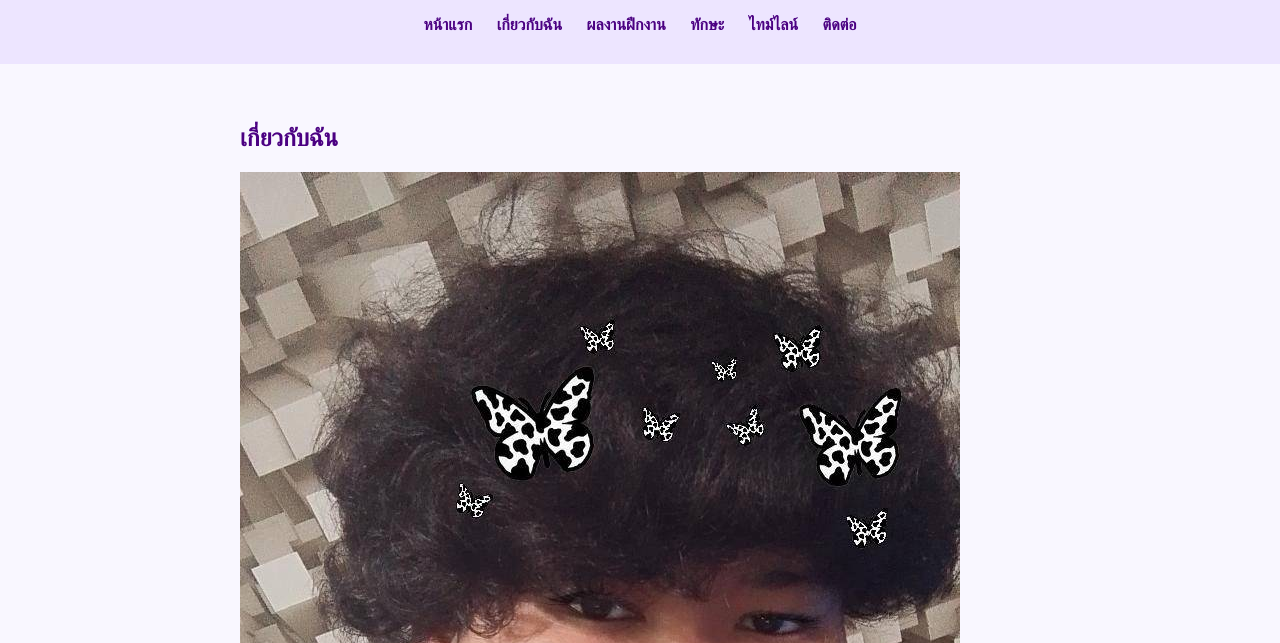
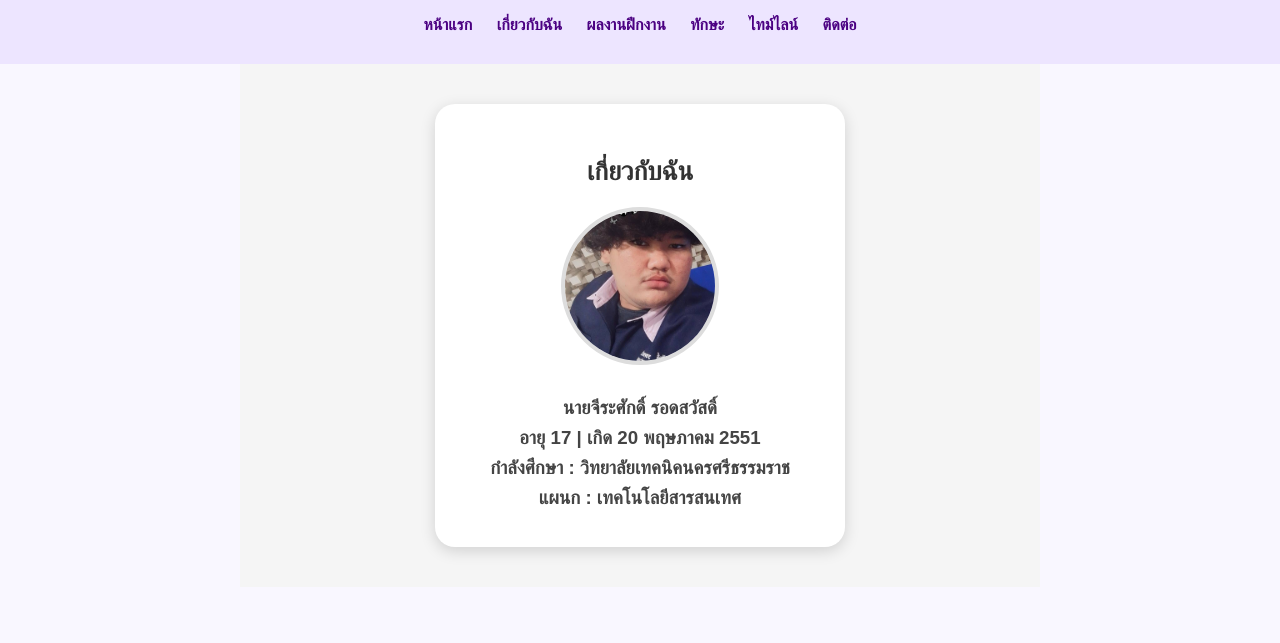
Before and after one commit to jeerasakrodsawat51-cmyk/my-website, a plain HTML site: page index.html in a window 1280 px wide. Shown: the part 138-781 px from the top of the page. Drawn offline with Linux system fonts and the light colour scheme.

Commit message:
Update index.html

```diff
--- a/index.html
+++ b/index.html
@@ -130,16 +130,44 @@
   </header>
 
 <!-- ABOUT -->
-<section id="about">
-  <div class="about-card">
-    <h2>เกี่ยวกับฉัน</h2>
-    <img src="783.jpg" alt="รูปของฉัน" class="about-img">
-    <h3>นายจีระศักดิ์ รอดสวัสดิ์</h3>
-    <h3>อายุ 17 เกิดวันที่ 20 พฤษภาคม 2551</h3>
-    <h3>เรียนที่วิทยาลัยเทคนิคนครศรีธรรม</h3>
-    <h3>นักศึกษาแผนกเทคโนโลยีสารสนเทศ</h3>
+<section id="about" style="
+  display: flex;
+  justify-content: center;
+  padding: 40px 0;
+  background: #f5f5f5;
+">
+  <div class="about-card" style="
+    background: white;
+    padding: 30px;
+    width: 350px;
+    border-radius: 20px;
+    text-align: center;
+    box-shadow: 0 4px 15px rgba(0,0,0,0.15);
+  ">
+
+    <h2 style="
+      margin-bottom: 20px;
+      font-size: 26px;
+      color: #333;
+    ">เกี่ยวกับฉัน</h2>
+
+    <img src="783.jpg" alt="รูปของฉัน" style="
+      width: 150px;
+      height: 150px;
+      object-fit: cover;
+      border-radius: 50%;
+      border: 4px solid #ddd;
+      margin-bottom: 20px;
+    ">
+
+    <h3 style="margin: 8px 0; color: #444;">นายจีระศักดิ์ รอดสวัสดิ์</h3>
+    <h3 style="margin: 8px 0; color: #444;">อายุ 17 | เกิด 20 พฤษภาคม 2551</h3>
+    <h3 style="margin: 8px 0; color: #444;">กำลังศึกษา : วิทยาลัยเทคนิคนครศรีธรรมราช</h3>
+    <h3 style="margin: 8px 0; color: #444;">แผนก : เทคโนโลยีสารสนเทศ</h3>
+
   </div>
 </section>
+
 
   <!-- PROJECTS -->
   <section id="projects">
```
